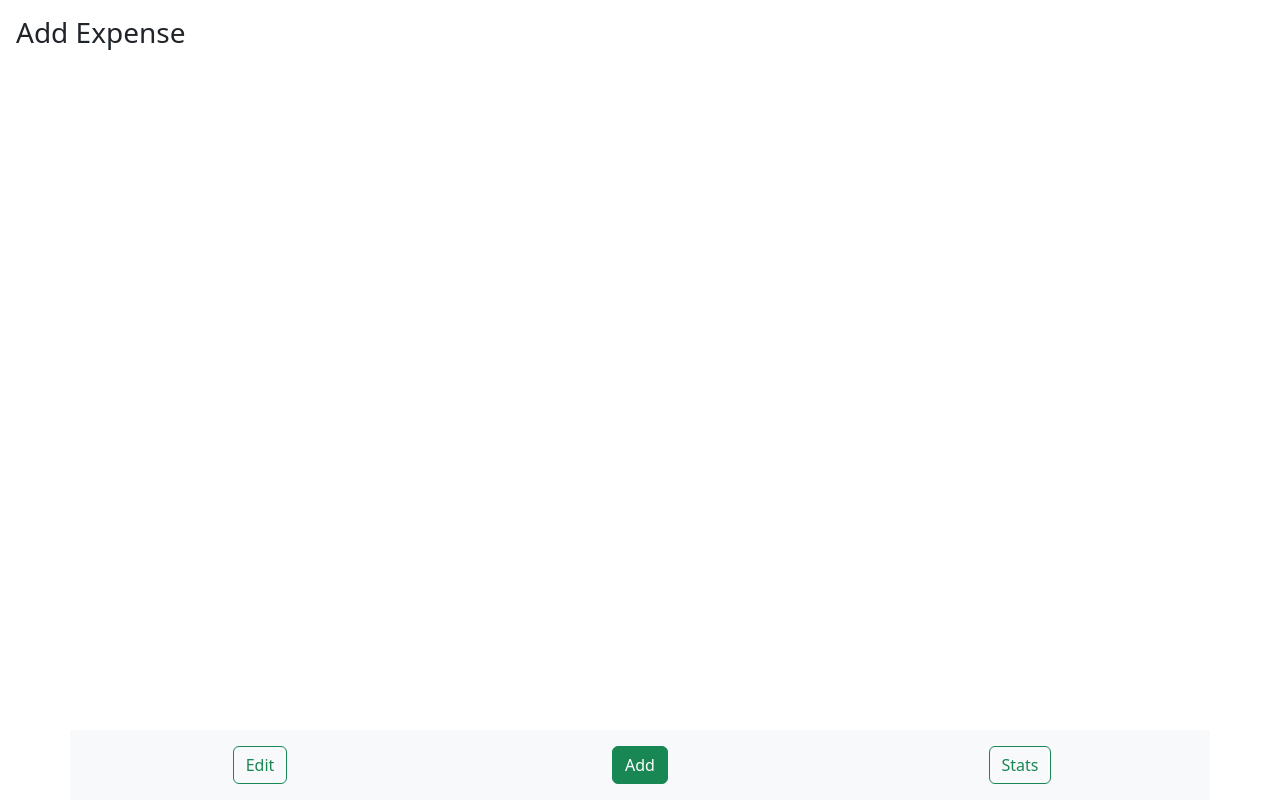
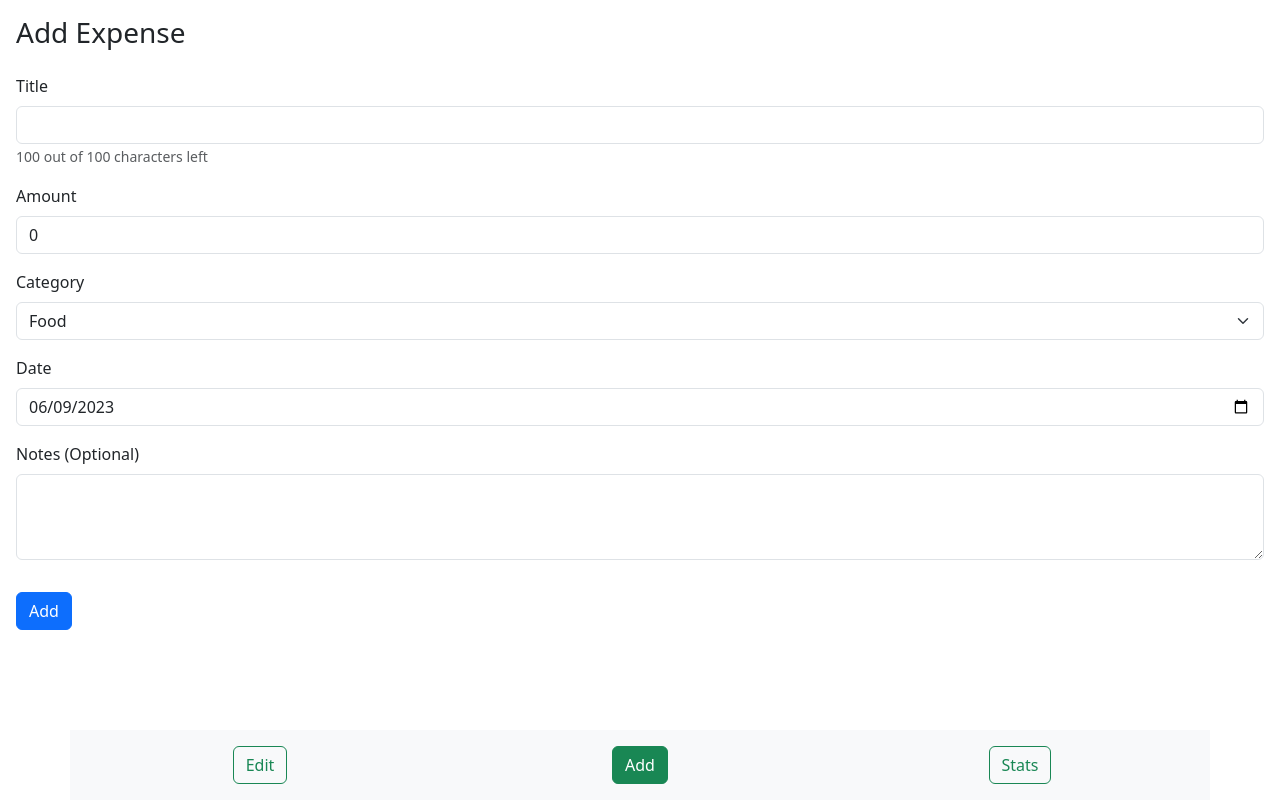
Before and after one commit to prateek18801/budgt, a React (Vite) app: page / in a window 1280 px wide. Built offline with nearby package versions, Linux system fonts and the light colour scheme.

Commit message:
Create add expense form

```diff
--- a/src/pages/AddExpense.tsx
+++ b/src/pages/AddExpense.tsx
@@ -5,6 +5,38 @@ const AddExpense: React.FC = () => {
     return (
         <div className='m-3'>
             <h3 className='mb-4'>Add Expense</h3>
+            <Form>
+                <Form.Group className='mb-3'>
+                    <Form.Label>Title</Form.Label>
+                    <Form.Control type='text' required />
+                    <Form.Text className='text-muted'>100 out of 100 characters left</Form.Text>
+                </Form.Group>
+                <Form.Group className='mb-3'>
+                    <Form.Label>Amount</Form.Label>
+                    <Form.Control type='number' defaultValue={0} required />
+                </Form.Group>
+                <Form.Group className='mb-3'>
+                    <Form.Label>Category</Form.Label>
+                    <Form.Select>
+                        <option>Food</option>
+                        <option>Travel</option>
+                        <option>Groceries</option>
+                        <option>Bills</option>
+                        <option>Rent</option>
+                        <option>Health</option>
+                        <option>Others</option>
+                    </Form.Select>
+                </Form.Group>
+                <Form.Group className='mb-3'>
+                    <Form.Label>Date</Form.Label>
+                    <Form.Control type='date' defaultValue={new Date().toISOString().substring(0, 10)} />
+                </Form.Group>
+                <Form.Group className='mb-3'>
+                    <Form.Label>Notes (Optional)</Form.Label>
+                    <Form.Control as='textarea' rows={3} />
+                </Form.Group>
+                <Button variant='primary' className='mt-3'>Add</Button>
+            </Form>
         </div>
     );
 }
```
